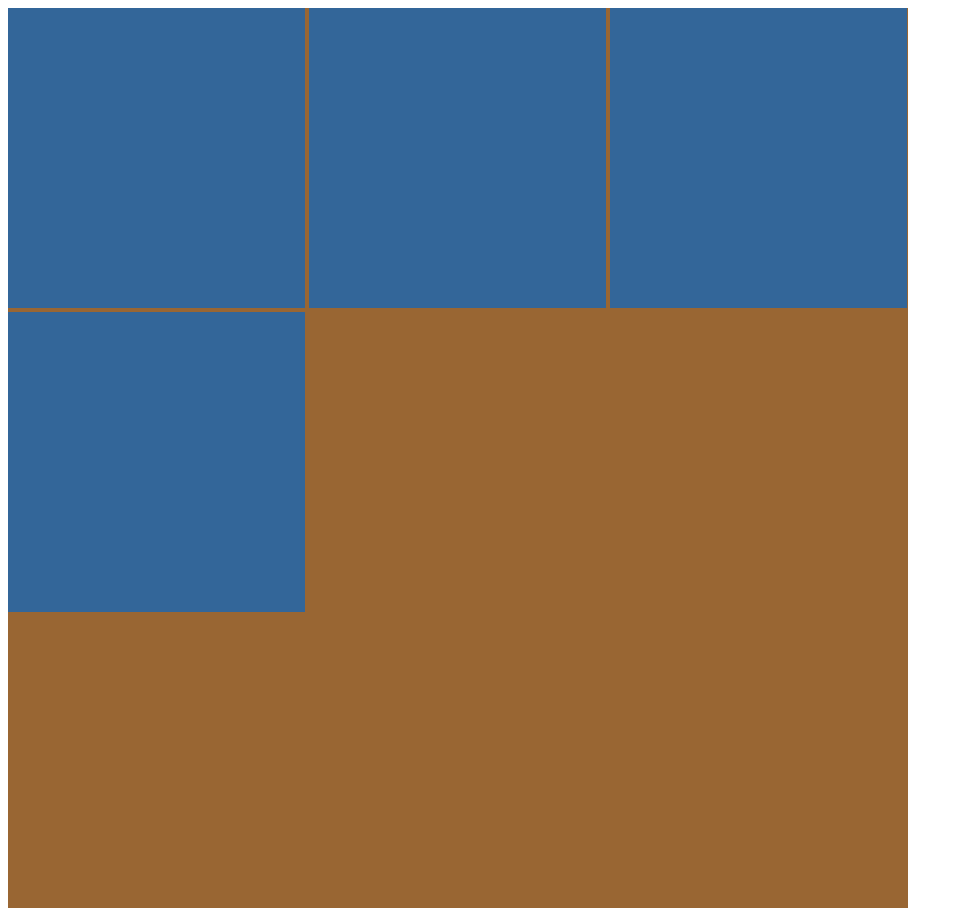
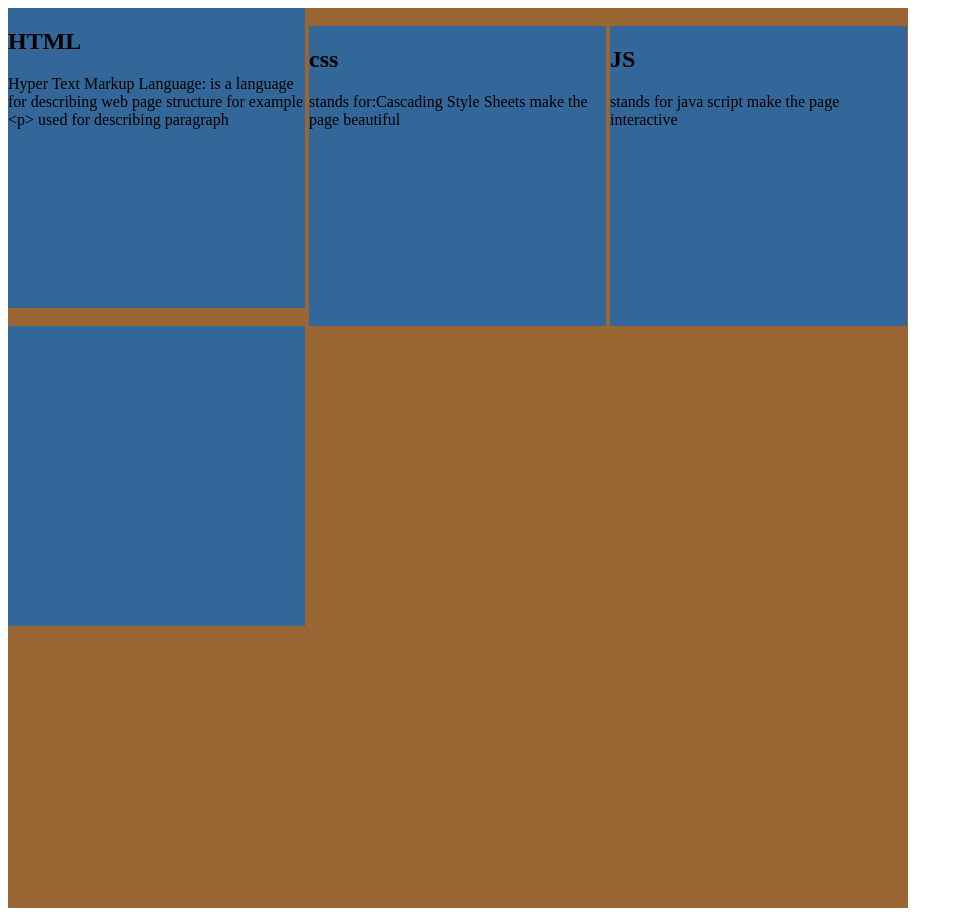
Before and after one commit to jalal-tahae/HWW4, a plain HTML site: page index.html in a window 1280 px wide. Shown: the whole page, without its empty margins (0-963 px from the left). Drawn offline with Linux system fonts and the light colour scheme.

Commit message:
HWW4 1.4

```diff
--- a/index.html
+++ b/index.html
@@ -24,10 +24,27 @@
 
 <body>
     <div class="container">
-        <div></div>
-        <div></div>
-        <div></div>
-        <div></div>
+        <div>
+            <h2>HTML</h2>
+
+            <p>Hyper Text Markup Language:
+                is a language for describing web page structure
+                for example
+                &ltp&gt used for describing paragraph</p>
+        </div>
+        <div>
+            <h2>css</h2>
+            stands for:Cascading Style Sheets
+            make the page beautiful
+        </div>
+        <div>
+            <h2>JS</h2>
+            stands for java script
+            make the page interactive
+        </div>
+        <div>
+
+        </div>
     </div>
 
 
```
